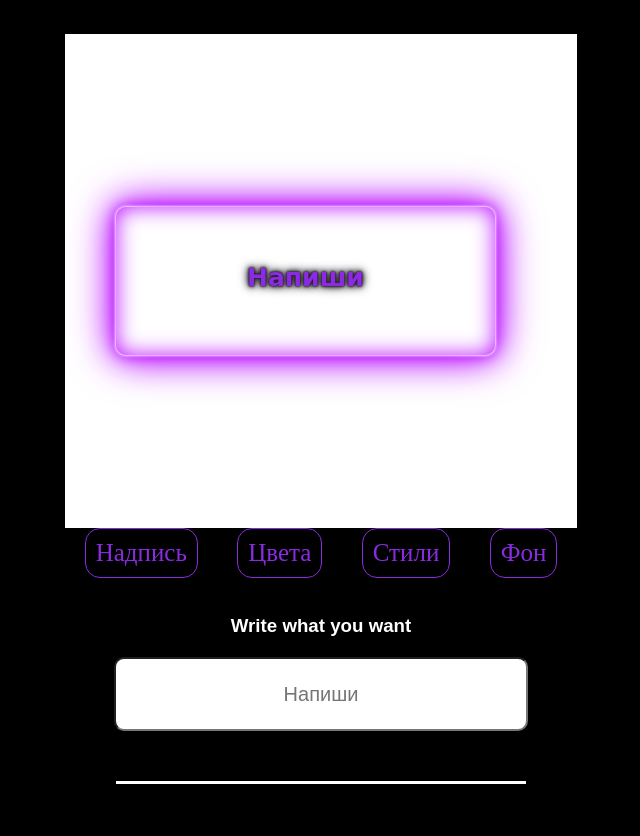
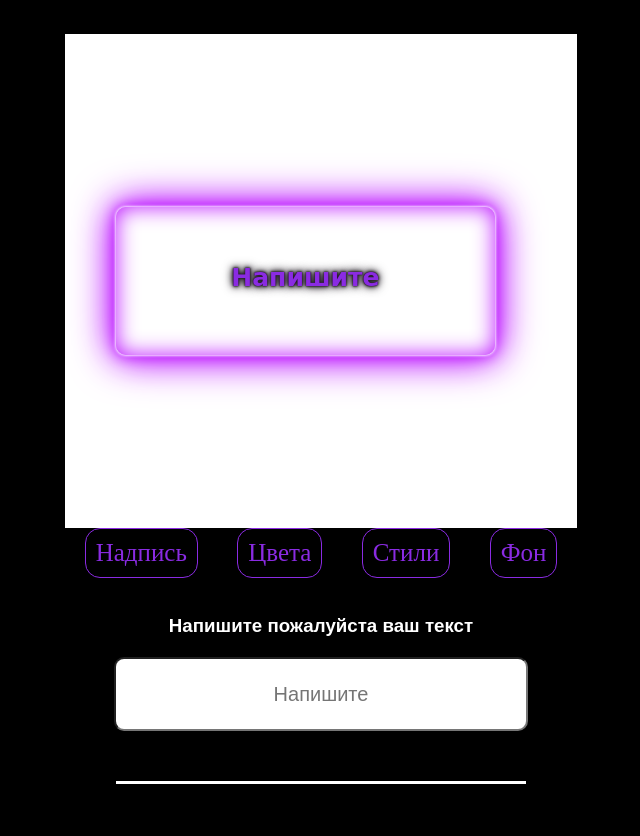
Before and after one commit to Shyngys001/neon, a plain HTML site: page index.html in a window 1280 px wide. Shown: the whole page, without its empty margins (319-959 px from the left). Drawn offline with Linux system fonts and the light colour scheme; a web font is replaced by a local one.

Commit message:
Update index.html

```diff
--- a/index.html
+++ b/index.html
@@ -32,7 +32,7 @@
     <main>
       <!-- The area to display the customized text -->
       <div class="out" id="out">
-        <h1 id="showMsg" class="neonText">Напиши</h1>
+        <h1 id="showMsg" class="neonText">Напишите</h1>
       </div>
 
       <!-- The area for user input and customization options -->
@@ -44,12 +44,12 @@
       </div>
       <div class="format">
         <div id="writen">
-          <h3 id="write_what">Write what you want</h3>
-          <input type="text" oninput="showText()" class="input" name="" id="input" value="" placeholder="Напиши">
+          <h3 id="write_what">Напишите пожалуйста ваш текст</h3>
+          <input type="text" oninput="showText()" class="input" name="" id="input" value="" placeholder="Напишите">
         </div>
 
         <div id="fonts">
-          <h3 style="color: aliceblue;" id="choose_font">Choose Font</h3>
+          <h3 style="color: aliceblue;" id="choose_font">Выберите стиль</h3>
           <!-- Buttons for font selection -->
           <div class="font_btn">
             <button type="button" id="fonts1" name="button">Pacifico</button>
@@ -61,7 +61,7 @@
         </div>
 
         <div id="choose_color">
-          <h3 id="" style="color: aliceblue;">Choose Color</h3>
+          <h3 id="" style="color: aliceblue;">Выберите цвет</h3>
           <!-- Colored div elements for color selection -->
           <div id="colors">
             <div class="favcolor1" id="favcolor1"></div>
```
